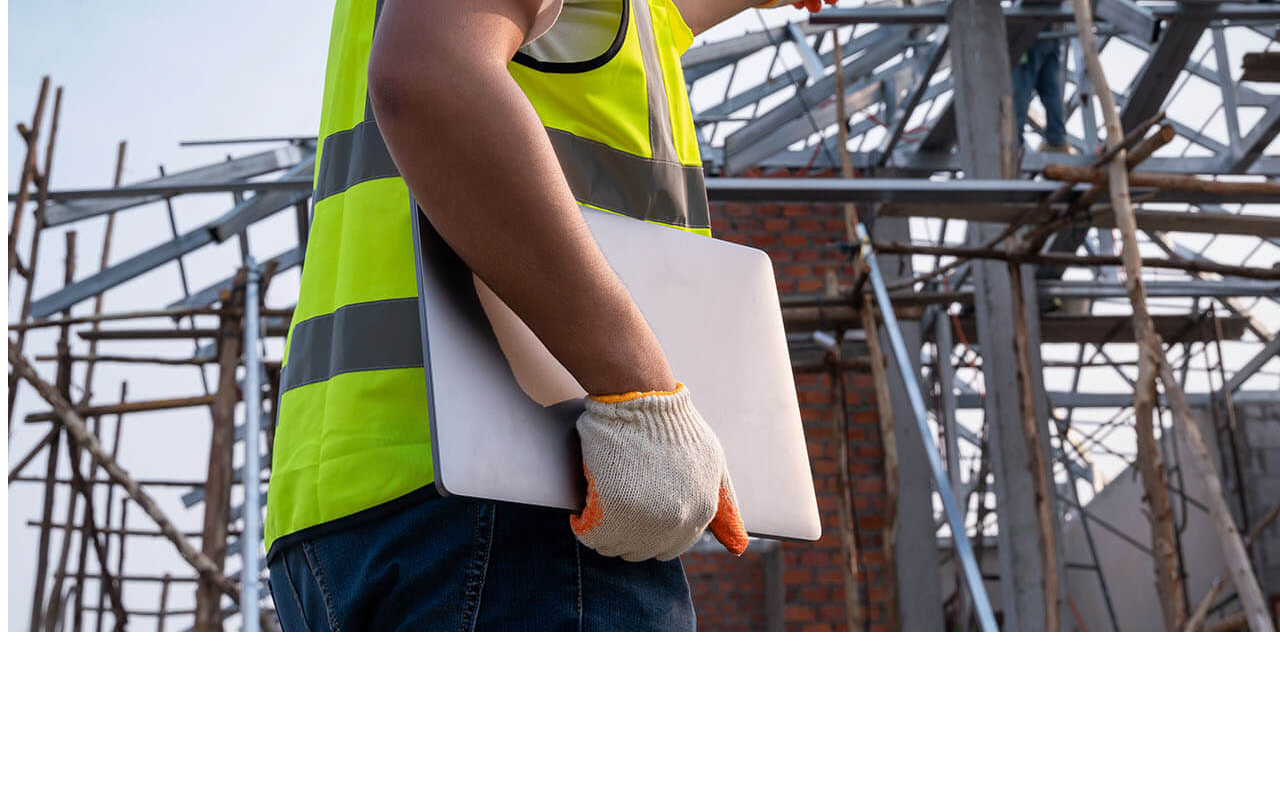
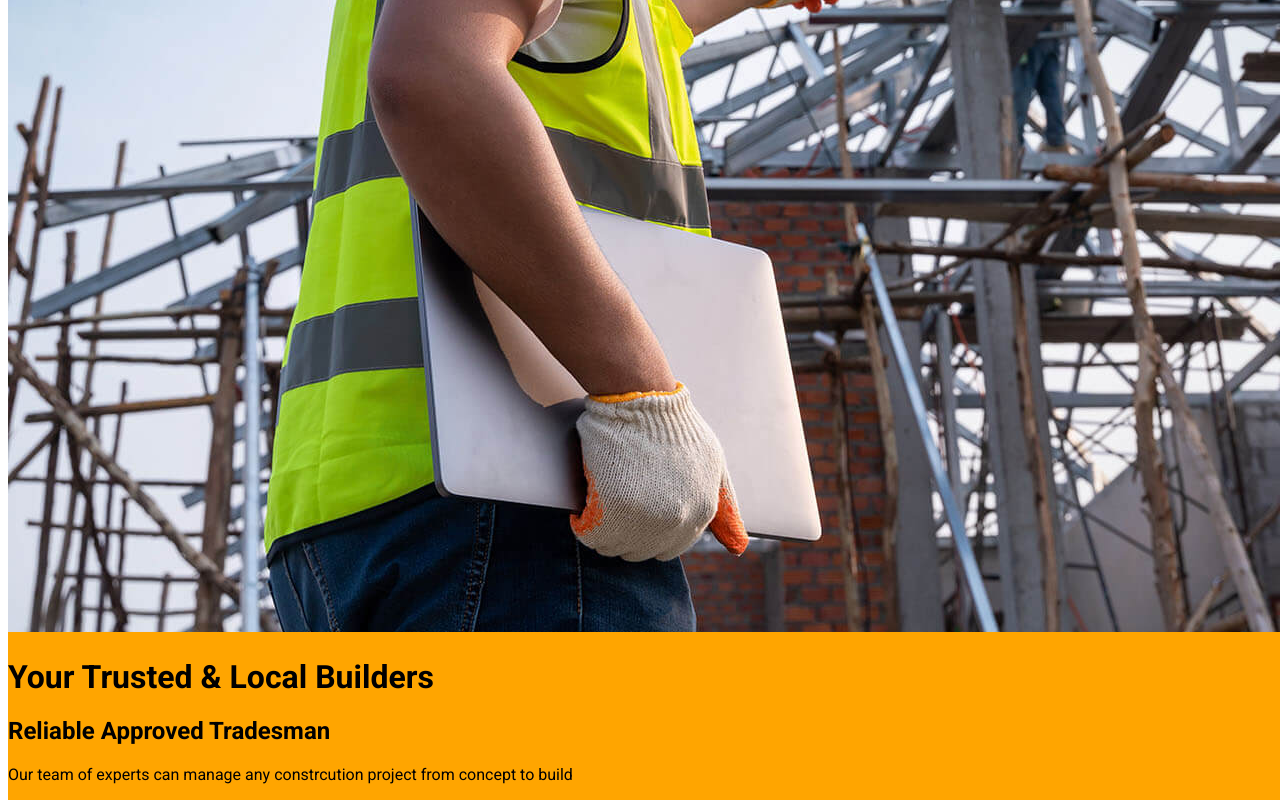
Before and after one commit to Wilber30/qualitybuilders, a plain HTML site: page index.html in a window 1280 px wide. Shown: the part 733-1533 px from the top of the page. Before the commit the page ends 1377 px from the top, so only its background shows below. Drawn offline with nearby package versions, Linux system fonts and the light colour scheme.

Commit message:
- Added stylesheet for banner section.

```diff
--- a/index.html
+++ b/index.html
@@ -46,6 +46,8 @@
 
 </head>
 <body>
+<main>
+  <div class="main_inner">
 
   <header>
     <div class="inner">
@@ -88,17 +90,25 @@
   <!--Banner section-->
   <div class="banner">
     <div class="carousel">
-      <div class=""><img
+      <div class="overlay">
+      <div class="construction"><img
         src="assets/images/Housing-Home-Neighborhood-Construction-Intelligence-Header-Alt-02.jpg" alt="">
       </div>
 
       <div class="content_wrapper">
-
+        <h1>Your Trusted & Local Builders</h1>
+          <h2>Reliable Approved Tradesman</h2>
+          <p>Our team of experts can manage any
+            constrcution project from concept to build</p>
       </div>
 
-
+    </div>
     </div>
   </div>
+
+
+  </div>
+</main>
 </body>
 
 </html>
--- a/sass/3-basics/_base.scss
+++ b/sass/3-basics/_base.scss
@@ -3,3 +3,8 @@
 body {
   font-family: Roboto;
 }
+
+main {
+  overflow-x: hidden;
+  overflow-y: hidden;
+}
--- /dev/null
+++ b/sass/4-layout/_banner.scss
@@ -0,0 +1,12 @@
+//  Banner
+@import '../1-helpers/varibles',
+        '../1-helpers/media';
+
+.carousel {
+}
+
+.overlay {
+  position: absolute;
+  background-color: orange;
+  z-index: 1;
+}
--- a/sass/main.scss
+++ b/sass/main.scss
@@ -2,7 +2,7 @@
  @import '1-helpers/varibles',
           '1-helpers/media';
 
-
 //layout imports
  @import '3-basics/base',
-          '4-layout/header';
+          '4-layout/header',
+          '4-layout/banner';
```
Also changed, not shown: sass/3-basics/_base.css, sass/4-layout/_banner.css (added), sass/main.css, 3 other files.
